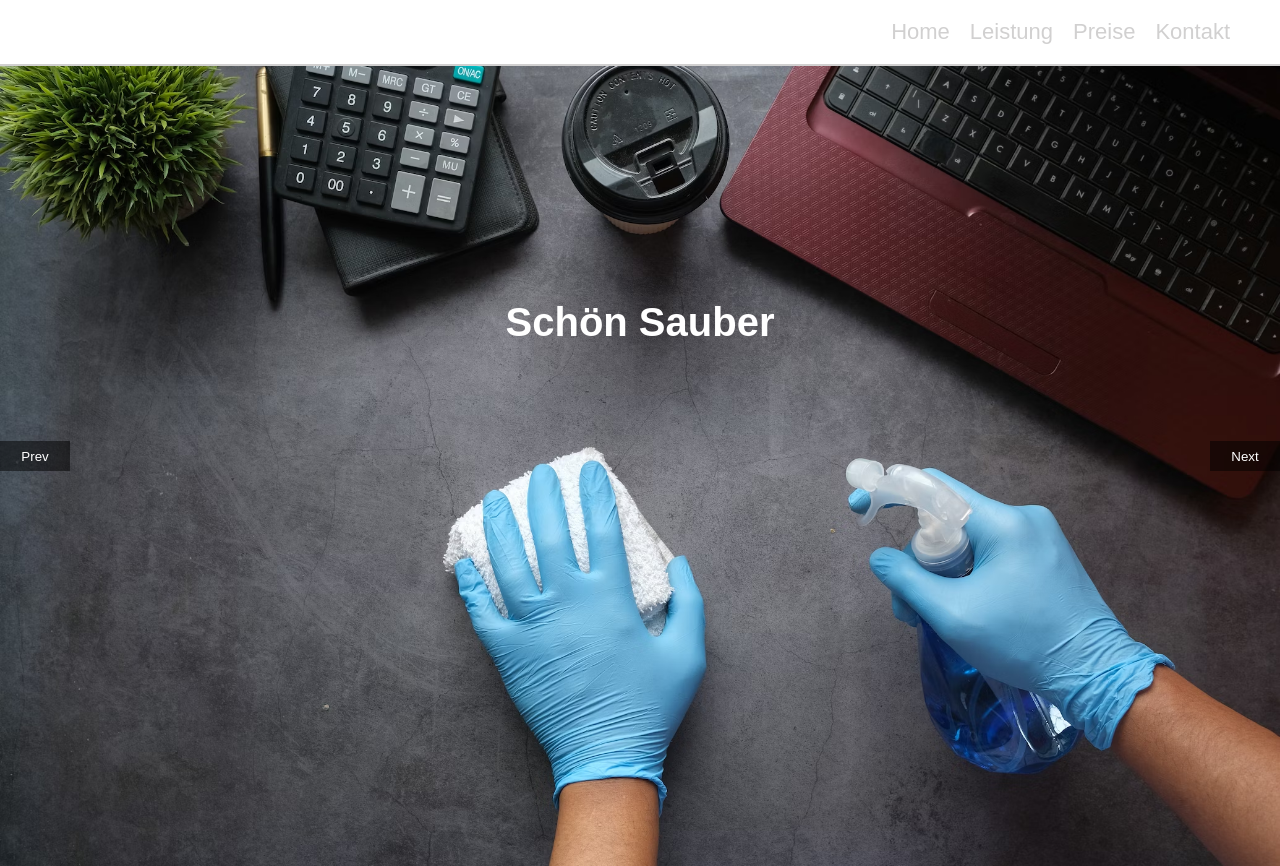
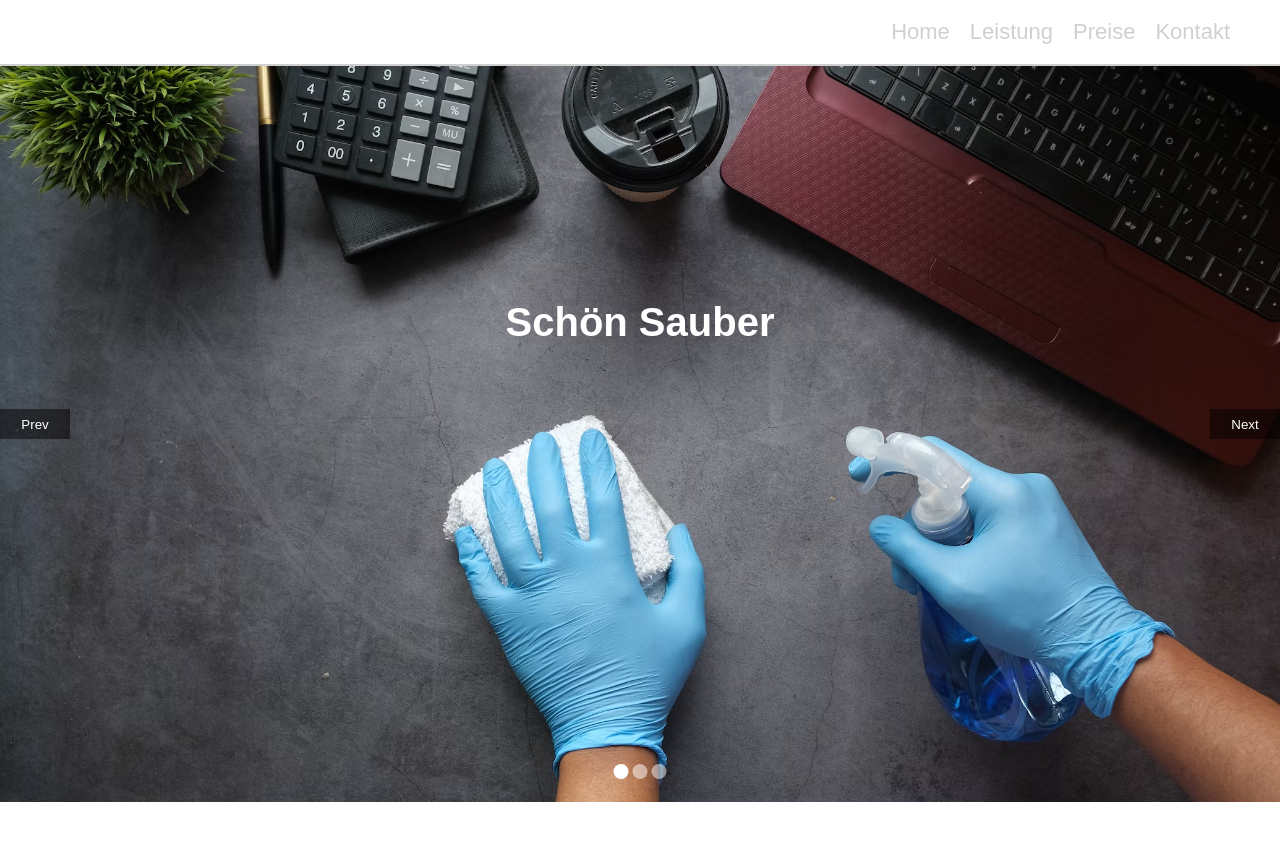
Before and after one commit to PabloReynaga/CleaningServicePage, a Vue app: page / in a window 1280 px wide. After the commit the page ends 802 px from the top, so only its background shows below. Built offline with nearby package versions, Linux system fonts and the light colour scheme.

Commit message:
carousel indicator

```diff
--- a/src/components/slider/Carousel.vue
+++ b/src/components/slider/Carousel.vue
@@ -3,6 +3,7 @@
 import { onBeforeUnmount, onMounted, ref } from 'vue';
 import CarouselItem from './CarouselItem.vue';
 import CarouselControls from './CarouselControls.vue';
+import CarouselIndicator from './CarouselIndicator.vue'
 
 const currentSlide = ref(0);
 const slideInterval = ref(0);
@@ -70,6 +71,7 @@ onBeforeUnmount(()=>{
             :direction="direction">
             </CarouselItem>
             <CarouselControls @prev="prev" @next="next"></CarouselControls>
+            <CarouselIndicator></CarouselIndicator>
         </div>
         <div class="title-container">
             <h1 class="title-home">Schön Sauber</h1>
@@ -97,11 +99,12 @@ onBeforeUnmount(()=>{
 .carousel{
     display: flex;
     justify-content: center;
+
 }
 
 .carousel-inner{
     position:absolute;
-    height: 100%;
+    height: calc(100% - 4rem);
     width: 100%;
     overflow: hidden;
 
--- a/src/components/slider/CarouselIndicator.vue
+++ b/src/components/slider/CarouselIndicator.vue
@@ -0,0 +1,42 @@
+<script setup>
+
+</script>
+<template>
+    <div class="carousel-indicators">
+        <button class="carousel-indicator-item active">
+
+        </button>
+        <button class="carousel-indicator-item">
+
+        </button>
+        <button class="carousel-indicator-item">
+
+        </button>
+    </div>
+</template>
+<style lang="scss">
+
+.carousel-indicators{
+    position: absolute;
+    transform: translateX(-50%);
+    left: 50%;
+    bottom: 20px;
+    cursor: pointer;
+    background-color: transparent;
+
+}
+.carousel-indicator-item{
+    width: 15px;
+    height: 15px;
+    border: none;
+    background-color: $white;
+    margin: 2px;
+    opacity: .5;
+    border-radius: 50%;
+
+
+}
+.active{
+    opacity: 1;
+}
+</style>
```
